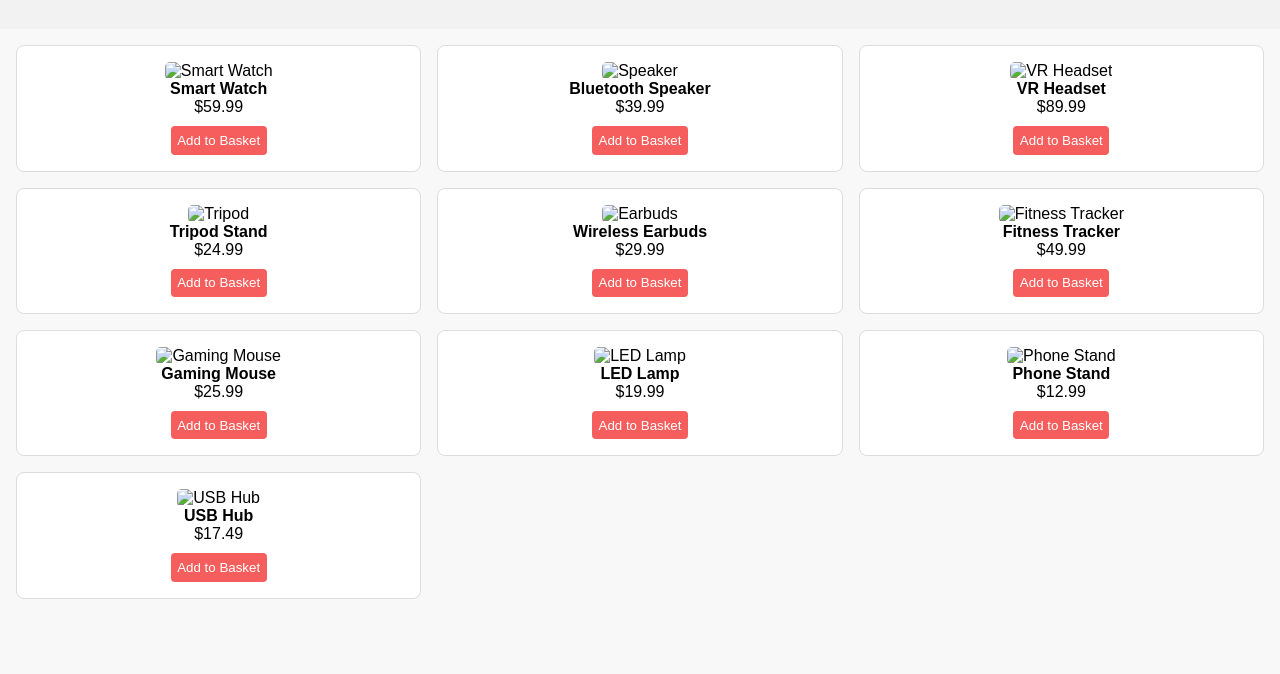
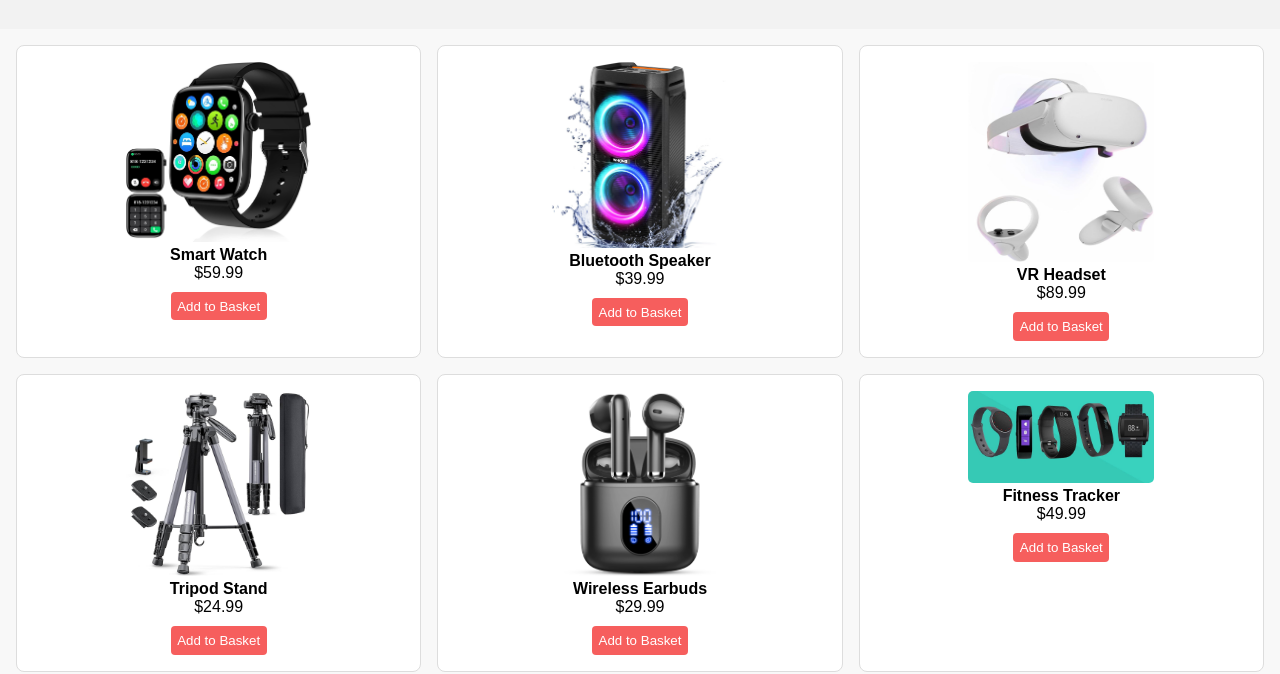
Before and after one commit to redemon6/web_page, a plain HTML site: page e-commerce/index.html in a window 1280 px wide. Shown: the part 154-828 px from the top of the page. Before the commit the page ends 800 px from the top, so only its background shows below. Drawn offline with Linux system fonts and the light colour scheme.

Commit message:
Update index.html

```diff
--- a/e-commerce/index.html
+++ b/e-commerce/index.html
@@ -26,70 +26,70 @@
     <section class="product-grid">
 
         <div class="product-card" data-name="Smart Watch" data-price="59.99">
-            <img src="/!/71HqlGY1rgL.jpg" alt="Smart Watch">
+            <img src="././71HqlGY1rgL.jpg" alt="Smart Watch">
             <p><strong>Smart Watch</strong></p>
             <p>$59.99</p>
             <button class="add-btn">Add to Basket</button>
         </div>
 
         <div class="product-card" data-name="Bluetooth Speaker" data-price="39.99">
-            <img src="/!/81wdmgabXFL.jpg" alt="Speaker">
+            <img src="././81wdmgabXFL.jpg" alt="Speaker">
             <p><strong>Bluetooth Speaker</strong></p>
             <p>$39.99</p>
             <button class="add-btn">Add to Basket</button>
         </div>
 
         <div class="product-card" data-name="VR Headset" data-price="89.99">
-            <img src="/!/51pdPTbbjzL._UF1000,1000_QL80_.jpg" alt="VR Headset">
+            <img src="././51pdPTbbjzL._UF1000,1000_QL80_.jpg" alt="VR Headset">
             <p><strong>VR Headset</strong></p>
             <p>$89.99</p>
             <button class="add-btn">Add to Basket</button>
         </div>
 
         <div class="product-card" data-name="Tripod Stand" data-price="24.99">
-            <img src="/!/71dFiIFQ3GL._UF1000,1000_QL80_.jpg" alt="Tripod">
+            <img src="././71dFiIFQ3GL._UF1000,1000_QL80_.jpg" alt="Tripod">
             <p><strong>Tripod Stand</strong></p>
             <p>$24.99</p>
             <button class="add-btn">Add to Basket</button>
         </div>
 
         <div class="product-card" data-name="Wireless Earbuds" data-price="29.99">
-            <img src="/!/61Mn590rlnL.jpg" alt="Earbuds">
+            <img src="././61Mn590rlnL.jpg" alt="Earbuds">
             <p><strong>Wireless Earbuds</strong></p>
             <p>$29.99</p>
             <button class="add-btn">Add to Basket</button>
         </div>
 
         <div class="product-card" data-name="Fitness Tracker" data-price="49.99">
-            <img src="/!/fitness-tracker.webp" alt="Fitness Tracker">
+            <img src="././fitness-tracker.webp" alt="Fitness Tracker">
             <p><strong>Fitness Tracker</strong></p>
             <p>$49.99</p>
             <button class="add-btn">Add to Basket</button>
         </div>
 
         <div class="product-card" data-name="Gaming Mouse" data-price="25.99">
-            <img src="/!/61Mk3YqYHpL.jpg" alt="Gaming Mouse">
+            <img src="././61Mk3YqYHpL.jpg" alt="Gaming Mouse">
             <p><strong>Gaming Mouse</strong></p>
             <p>$25.99</p>
             <button class="add-btn">Add to Basket</button>
         </div>
 
         <div class="product-card" data-name="LED Lamp" data-price="19.99">
-            <img src="/!/61wOrELntLL.jpg" alt="LED Lamp">
+            <img src="././61wOrELntLL.jpg" alt="LED Lamp">
             <p><strong>LED Lamp</strong></p>
             <p>$19.99</p>
             <button class="add-btn">Add to Basket</button>
         </div>
 
         <div class="product-card" data-name="Phone Stand" data-price="12.99">
-            <img src="/!/61srjyM7TFL._UF1000,1000_QL80_.jpg" alt="Phone Stand">
+            <img src="././61srjyM7TFL._UF1000,1000_QL80_.jpg" alt="Phone Stand">
             <p><strong>Phone Stand</strong></p>
             <p>$12.99</p>
             <button class="add-btn">Add to Basket</button>
         </div>
 
         <div class="product-card" data-name="USB Hub" data-price="17.49">
-            <img src="/!/61FFBZwEvtL.jpg" alt="USB Hub">
+            <img src="././61FFBZwEvtL.jpg" alt="USB Hub">
             <p><strong>USB Hub</strong></p>
             <p>$17.49</p>
             <button class="add-btn">Add to Basket</button>
```
